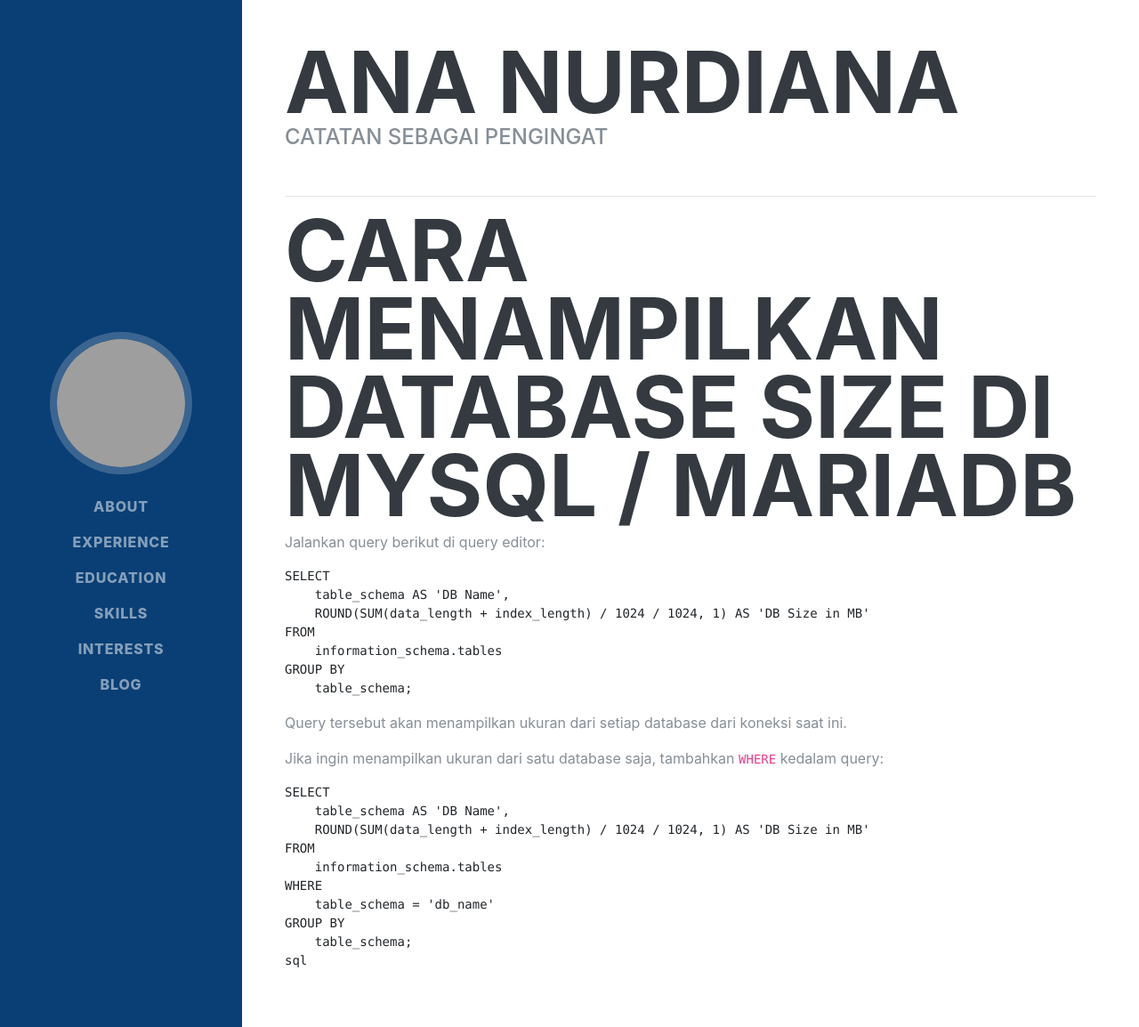
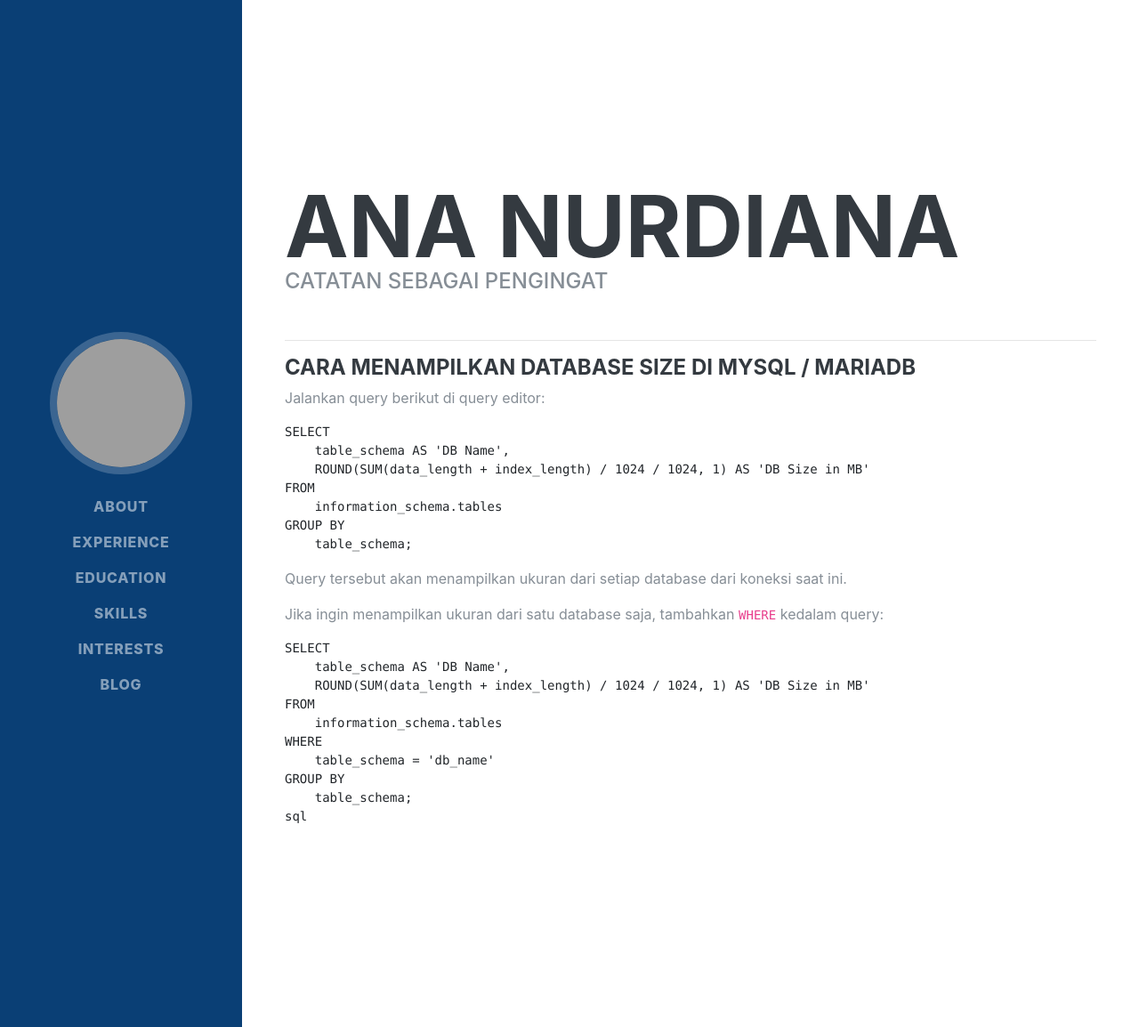
Before and after one commit to ananurdiana/ananurdiana.github.io, a Jekyll site: the page built from blog/database/mysql/database-size.md, in a window 1280 px wide and 1154 px high. Shown: the whole window at 89% size. Built offline with Jekyll 4.4.1, drawn with Linux system fonts in a browser that asks for light colours; some web fonts are replaced; our own code applies the rules of GitHub Pages for plain Markdown files; grey boxes are pictures that could not be loaded.

Commit message:
Update database-size.md

````diff
--- a/blog/database/mysql/database-size.md
+++ b/blog/database/mysql/database-size.md
@@ -1,4 +1,4 @@
-# Cara Menampilkan Database Size di MySQL / MariaDB
+#### Cara Menampilkan Database Size di MySQL / MariaDB
 Jalankan query berikut di query editor:
 ```sql
 SELECT
````
